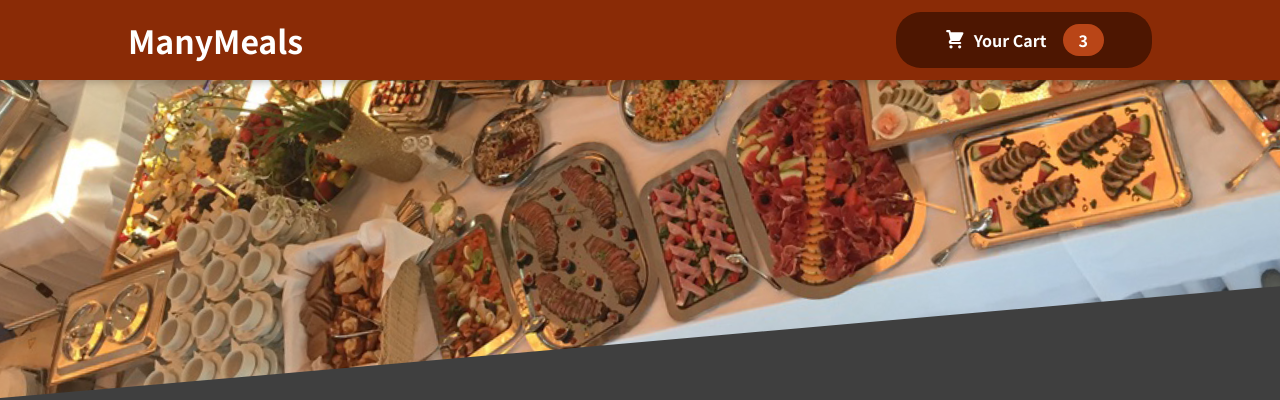
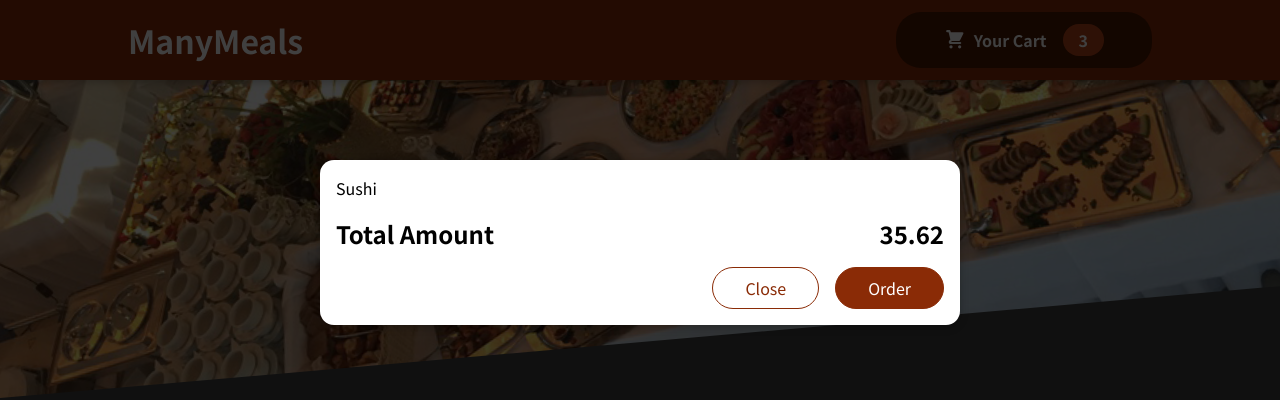
Before and after one commit to TartCodes/food-order, a React (Vite) app: page / in a window 1280 px wide. Shown: the top 400 px of the page. Built offline with nearby package versions, Linux system fonts and the light colour scheme.

Commit message:
css modal

```diff
--- a/index.html
+++ b/index.html
@@ -10,6 +10,7 @@
 		<title>ManyMeals</title>
 	</head>
 	<body>
+		<div id="overlays"></div>
 		<div id="root"></div>
 		<script
 			type="module"
--- a/src/App.jsx
+++ b/src/App.jsx
@@ -1,3 +1,4 @@
+import Cart from "./Components/Cart/Cart";
 import Header from "./Components/Layout/Header";
 import Meals from "./Components/Meals/Meals";
 import "./index.css";
@@ -5,6 +6,7 @@
 function App() {
 	return (
 		<>
+			<Cart />
 			<Header />
 			<main>
 				<Meals />
--- a/src/Components/Cart/Cart.jsx
+++ b/src/Components/Cart/Cart.jsx
@@ -1,3 +1,4 @@
+import Modal from "../UI/Modal";
 import classes from "./Cart.module.css";
 
 const Cart = (props) => {
@@ -9,17 +10,17 @@
 		</ul>
 	);
 	return (
-		<div>
-			{/*modal */}
+		<Modal>
 			{cartItems}
 			<div className={classes.total}>
 				<span>Total Amount</span>
 				<span>35.62</span>
 			</div>
 			<div className={classes.actions}>
-				<button></button>
+				<button className={classes["button--alt"]}>Close</button>
+				<button className={classes.button}>Order</button>
 			</div>
-		</div>
+		</Modal>
 	);
 };
 
--- /dev/null
+++ b/src/Components/UI/Modal.jsx
@@ -0,0 +1,31 @@
+import { useState } from "react";
+import { createPortal } from "react-dom";
+import classes from "./Modal.module.css";
+
+const Backdrop = (props) => {
+	return <div className={classes.backdrop} />;
+};
+
+const ModalOverlay = (props) => {
+	return (
+		<div className={classes.modal}>
+			<div className={classes.content}>{props.children}</div>
+		</div>
+	);
+};
+
+const portalElement = document.getElementById("overlays");
+
+const Modal = (props) => {
+	return (
+		<>
+			{createPortal(<Backdrop />, portalElement)}
+			{createPortal(
+				<ModalOverlay>{props.children}</ModalOverlay>,
+				portalElement
+			)}
+		</>
+	);
+};
+
+export default Modal;
--- /dev/null
+++ b/src/Components/UI/Modal.module.css
@@ -0,0 +1,40 @@
+.backdrop {
+	position: fixed;
+	top: 0;
+	left: 0;
+	width: 100%;
+	height: 100vh;
+	z-index: 20;
+	background-color: rgba(0, 0, 0, 0.75);
+}
+
+.modal {
+	position: fixed;
+	top: 20vh;
+	left: 5%;
+	width: 90%;
+	background-color: white;
+	padding: 1rem;
+	border-radius: 14px;
+	box-shadow: 0 2px 8px rgba(0, 0, 0, 0.25);
+	z-index: 30;
+	animation: slide-down 300ms ease-out forwards;
+}
+
+@media (min-width: 768px) {
+	.modal {
+		width: 40rem;
+		left: calc(50% - 20rem);
+	}
+}
+
+@keyframes slide-down {
+	from {
+		opacity: 0;
+		transform: translateY(-3rem);
+	}
+	to {
+		opacity: 1;
+		transform: translateY(0);
+	}
+}
```
